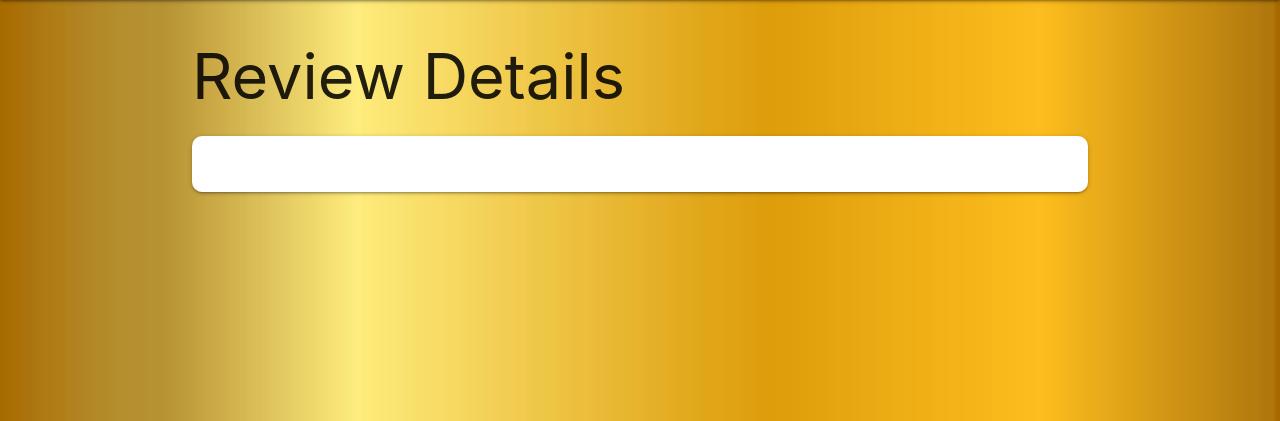
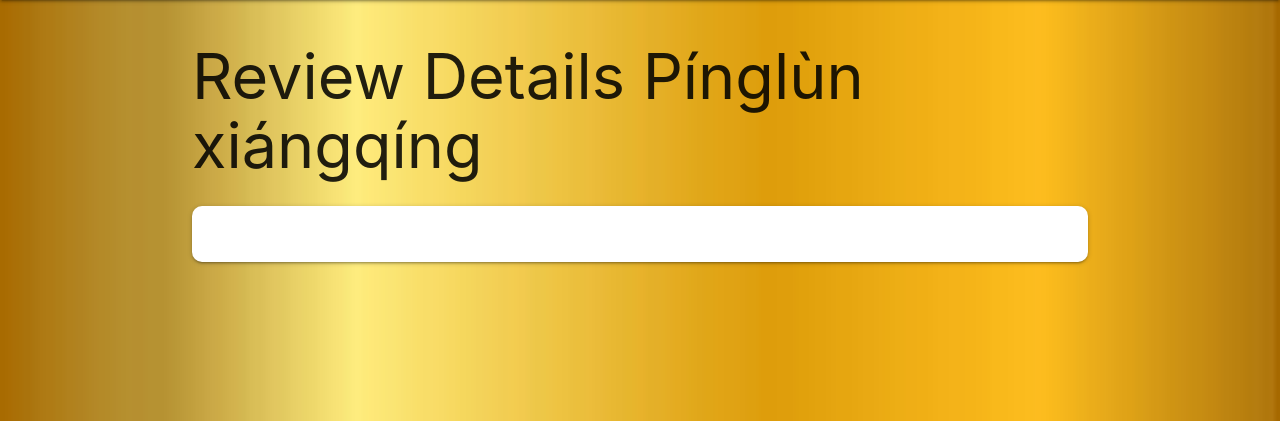
Before and after one commit to acklins/excellent-log, a Django app: template main_app/templates/reviews/detail.html in a window 1280 px wide. Shown: the part 64-485 px from the top of the page. Run offline with Django 3.2, Linux system fonts and the light colour scheme; the template is opened without the code that fills it, so the values that code supplies are empty; parts of the project's set-up code (start-up, migrations or seed data) failed here and were passed over.

Commit message:
added i18n to review detail page

```diff
--- a/main_app/templates/reviews/detail.html
+++ b/main_app/templates/reviews/detail.html
@@ -1,5 +1,5 @@
 {% extends 'base.html' %} {% block content %}
-<h1>Review Details</h1>
+<h1>Review Details Pínglùn xiángqíng </h1>
 <div class="card">
   <div class="card-content">
     <span class="card-title">{{ review.review }}</span>
```
